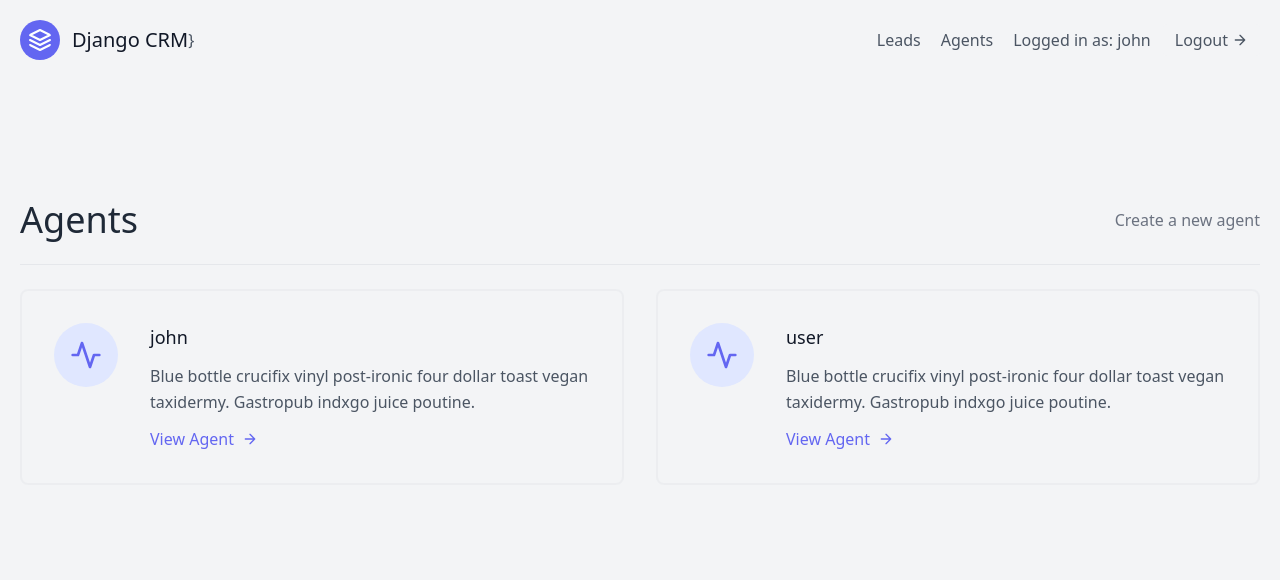
After one commit to giterdun345/djangocrm, a Django app: page /agents/ in a window 1280 px wide. The commit adds this page. Shown: the top 580 px of the page. Run offline with Django 3.2, Linux system fonts and the light colour scheme; a user stored in the database is signed in; data comes from the database, SQL or seed files in the repository; both versions use the stored data as it was after the commit.

Commit message:
CRUD with Agents

```diff
--- /dev/null
+++ b/agents/templates/agents/agent_list.html
@@ -0,0 +1,38 @@
+{% extends "base.html" %}
+
+{% block content %}
+<section class="text-gray-600 body-font">
+  <div class="container px-5 py-24 mx-auto flex flex-wrap">
+   <div  class="w-full mb-6 py-6 flex justify-between items-center border-b border-gray-200">
+      <div>
+         <h1 class='text-4xl text-gray-800'> Agents </h1>
+      </div>
+      <div>
+         <a class='text-gray-500 hover:text-blue-500' href="{% url 'agents:agent-create' %}">Create a new agent</a>
+      </div>
+   </div>
+      <div class="flex flex-wrap -m-4">
+        {% for agent in object_list %}
+         <div class="p-4 lg:w-1/2 md:w-full">
+            <div class="flex border-2 rounded-lg border-gray-200 border-opacity-50 p-8 sm:flex-row flex-col">
+               <div class="w-16 h-16 sm:mr-8 sm:mb-0 mb-4 inline-flex items-center justify-center rounded-full bg-indigo-100 text-indigo-500 flex-shrink-0">
+                  <svg fill="none" stroke="currentColor" stroke-linecap="round" stroke-linejoin="round" stroke-width="2" class="w-8 h-8" viewBox="0 0 24 24">
+                  <path d="M22 12h-4l-3 9L9 3l-3 9H2"></path>
+                  </svg>
+               </div>
+               <div class="flex-grow">
+                  <h2 class="text-gray-900 text-lg title-font font-medium mb-3">{{agent.user.username}}</h2>
+                  <p class="leading-relaxed text-base">Blue bottle crucifix vinyl post-ironic four dollar toast vegan taxidermy. Gastropub indxgo juice poutine.</p>
+                  <a href="{% url 'agents:agent-detail' agent.pk %}" class="mt-3 text-indigo-500 inline-flex items-center">View Agent
+                  <svg fill="none" stroke="currentColor" stroke-linecap="round" stroke-linejoin="round" stroke-width="2" class="w-4 h-4 ml-2" viewBox="0 0 24 24">
+                     <path d="M5 12h14M12 5l7 7-7 7"></path>
+                  </svg>
+                  </a>
+               </div>
+            </div>
+         </div>
+      {% endfor %}
+      </div>
+  </div>
+</section>
+{% endblock content %}
--- /dev/null
+++ b/agents/urls.py
@@ -0,0 +1,14 @@
+from django.urls import path
+from .views import (
+  AgentListView, AgentCreate,
+  AgentDetailView, AgentUpdateView, AgentDeleteView
+  )
+app_name= 'agents'
+
+urlpatterns = [
+  path('', AgentListView.as_view(), name='agent-list'),
+  path('create/', AgentCreate.as_view(), name='agent-create'),
+  path('<int:pk>/', AgentDetailView.as_view(), name='agent-detail'),
+  path('<int:pk>/update/', AgentUpdateView.as_view(), name='agent-update'),
+  path('<int:pk>/delete/', AgentDeleteView.as_view(), name='agent-delete'),
+  ]
--- a/agents/views.py
+++ b/agents/views.py
@@ -1,3 +1,57 @@
-from django.shortcuts import render
+from django.views import generic
+from django.contrib.auth.mixins import LoginRequiredMixin
+from leads.models import Agent
+from .forms import AgentModelForm
+from django.shortcuts import reverse
 
-# Create your views here.
+class AgentListView(LoginRequiredMixin, generic.ListView):
+  template_name = 'agents/agent_list.html'
+
+  def get_queryset(self):
+    # filters to get access only to the organizations associated with the current user
+    organization = self.request.user.userprofile
+    return Agent.objects.filter(organization = organization)
+
+class AgentCreate(LoginRequiredMixin, generic.CreateView):
+  template_name = "agents/agent_create.html"
+  form_class = AgentModelForm
+
+
+  def get_success_url(self):
+    return reverse("agents:agent-list")
+
+  def form_valid(self, form):
+    agent = form.save(commit=False)
+    agent.organization = self.request.user.userprofile
+    agent.save()
+    # always call super at the end
+    return super(AgentCreateView, self).form_valid(form)
+
+class AgentDetailView(LoginRequiredMixin, generic.DetailView):
+    template_name = "agents/agent_detail.html"
+
+    def get_queryset(self):
+      # filters to get access only to the organizations associated with the current user
+      organization = self.request.user.userprofile
+      return Agent.objects.filter(organization = organization)
+
+
+class AgentUpdateView(LoginRequiredMixin, generic.UpdateView):
+  template_name = "agents/agent_update.html"
+  queryset = Agent.objects.all()
+  form_class = AgentModelForm
+
+  def get_success_url(self):
+    return reverse("agents:agent-list")
+
+class AgentDeleteView(LoginRequiredMixin, generic.DeleteView):
+  template_name = 'agents/agent_delete.html'
+  context_object_name = "agent"
+
+  def get_success_url(self):
+    return reverse("agents:agent-list")
+
+  def get_queryset(self):
+    # filters to get access only to the organizations associated with the current user
+    organization = self.request.user.userprofile
+    return Agent.objects.filter(organization = organization)
--- a/djcrm/urls.py
+++ b/djcrm/urls.py
@@ -2,6 +2,7 @@ from django.conf import settings
 from django.conf.urls.static import static
 from django.contrib import admin
 from django.urls import path, include
+# from agents.views import
 from leads.views import landing_page, LandingPageView, SignupView
 from django.contrib.auth.views import LoginView, LogoutView
 
@@ -13,6 +14,7 @@ urlpatterns = [
     path('logout/', LogoutView.as_view(), name='logout'),
     path('signup/', SignupView.as_view(), name='signup'),
     path('leads/', include('leads.urls', namespace='leads')),
+    path('agents/', include('agents.urls', namespace='agents')),
 
 
 ]
--- a/leads/models.py
+++ b/leads/models.py
@@ -10,7 +10,7 @@ class User(AbstractUser):
     pass
 
 class UserProfile(models.Model):
-  user = models.OneToOneField(User, on_delete=models.CASCADE, default= 'john')
+  user = models.OneToOneField(User, on_delete=models.CASCADE)
 
   def __str__(self):
     return self.user.username
--- a/templates/navbar.html
+++ b/templates/navbar.html
@@ -9,6 +9,8 @@
   }
     <nav class="md:ml-auto flex flex-wrap items-center text-base justify-center">
       <a href="{% url 'leads:lead-list' %}" class="mr-5 hover:text-gray-900">Leads</a>
+      <a href="{% url 'agents:agent-list' %}" class="mr-5 hover:text-gray-900">Agents</a>
+
       {% if not request.user.is_authenticated %}
         <a href="{% url 'signup' %}" class="mr-5 hover:text-gray-900">Sign up</a>
       {% endif %}
```
Also changed, not shown: agents/forms.py (added, +13 -0 lines), agents/templates/agents/agent_create.html (added, +11 -0 lines), agents/templates/agents/agent_delete.html (added, +11 -0 lines), agents/templates/agents/agent_detail.html (added, +32 -0 lines), agents/templates/agents/agent_update.html (added, +26 -0 lines), db.sqlite3.
